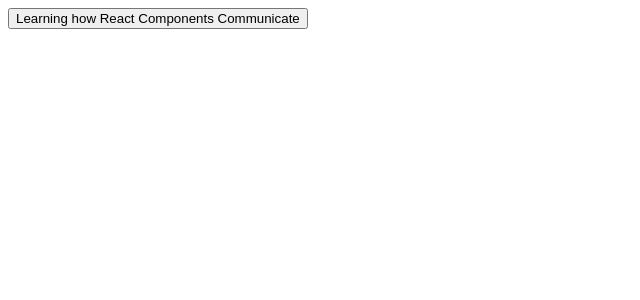
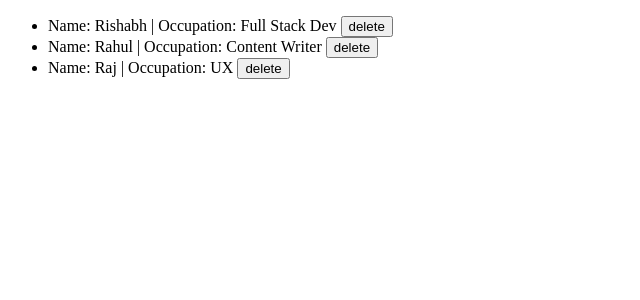
Before and after one commit to rishabhjj/React-Tutorial, a React app: page / in a window 1280 px wide. Shown: the top 300 px of the page, without its empty margins (0-640 px from the left). Built offline with nearby package versions, Linux system fonts and the light colour scheme.

Commit message:
React Keys

```diff
--- a/src/App.js
+++ b/src/App.js
@@ -4,32 +4,43 @@
 import Events from './containers/Events';
 import Childern from './components/Children';
 import Parent from './components/Parent';
+import Keys from './components/Keys';
 
 class App extends Component {
   constructor() {
     super();
     this.state = {
-      currentTitle : 'Learning how React Components Communicate'
+      employees: [
+        {
+          name: 'Rishabh',
+          occupation: 'Full Stack Dev'
+        },
+        {
+          name: 'Rahul',
+          occupation: 'Content Writer'
+        },
+        {
+          name: 'Raj',
+          occupation: 'UX'
+        }
+      ]
     }
-
   }
-  changeTitle = () => {
-    this.setState({
-      currentTitle: 'Learned React Components Communication'
-    })
+  deleteEmployee = (index, e) => {
+    const employees = JSON.parse(JSON.stringify(this.state.employees));
+    employees.splice(index, 1);
+    this.setState({ employees: employees})
   }
   render() {
     return (
       <div >
-        {/* React Testing App
-        <ProductsCatalog product = {
-      {
-        id: 1,
-        desc: 'Guide to Js'
-      } }/> */}
-      {/* <Vendors /> */}
-      {/* <Events /> */}
-      <Parent currentTitle = {this.state.currentTitle} changeTitle = {this.changeTitle} />
+        <ul>
+          {
+            this.state.employees.map((user, i) => {
+              return (<Keys key = {i} name = {user.name} occupation = {user.occupation} delete = {this.deleteEmployee}/>)
+            })
+          }
+        </ul>
       </div>
     )
   }
--- a/src/components/Keys.js
+++ b/src/components/Keys.js
@@ -2,7 +2,7 @@
 
 const Keys = (props) => {
   return (
-    <li>Name: {props.name} | Occupation: {props.occupation}</li>
+    <li>Name: {props.name} | Occupation: {props.occupation} <button onClick = {props.delete}>delete</button></li>
   )
 }
 
```
